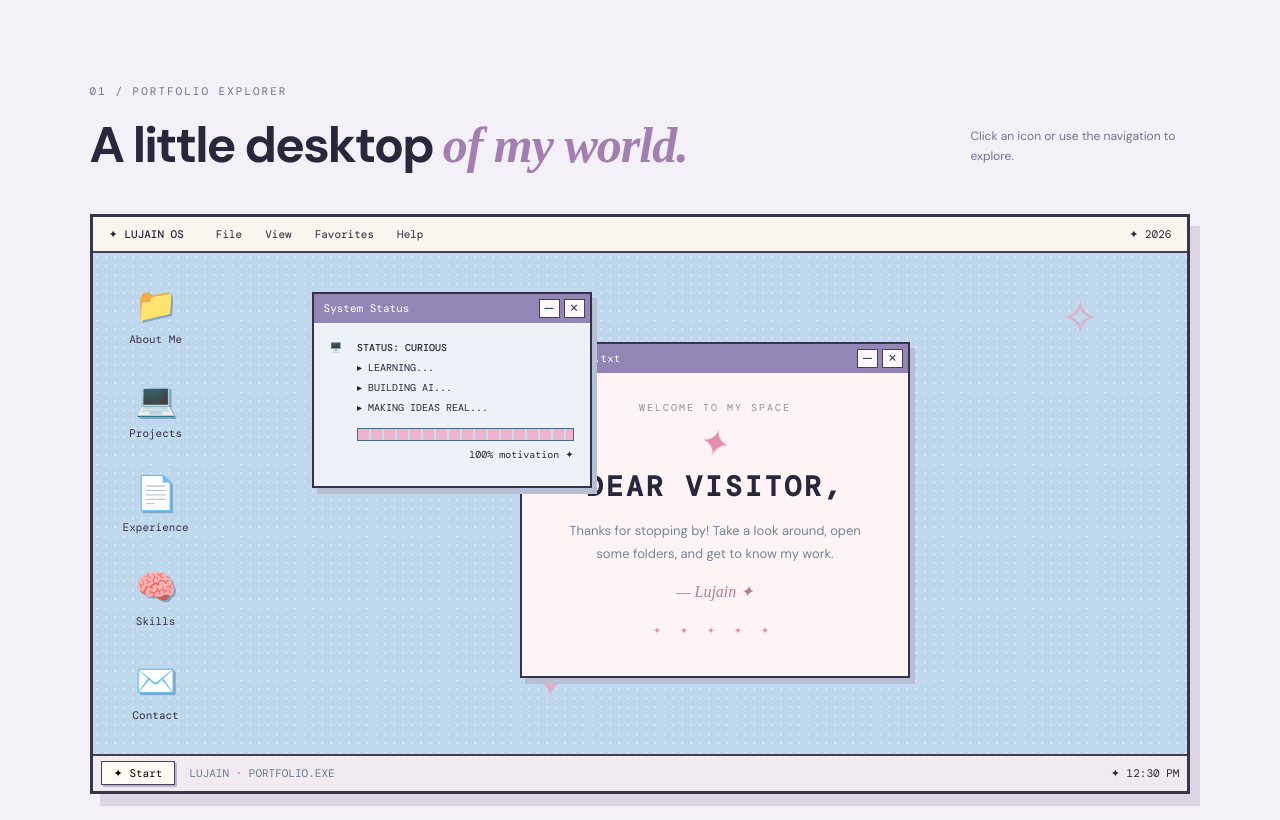
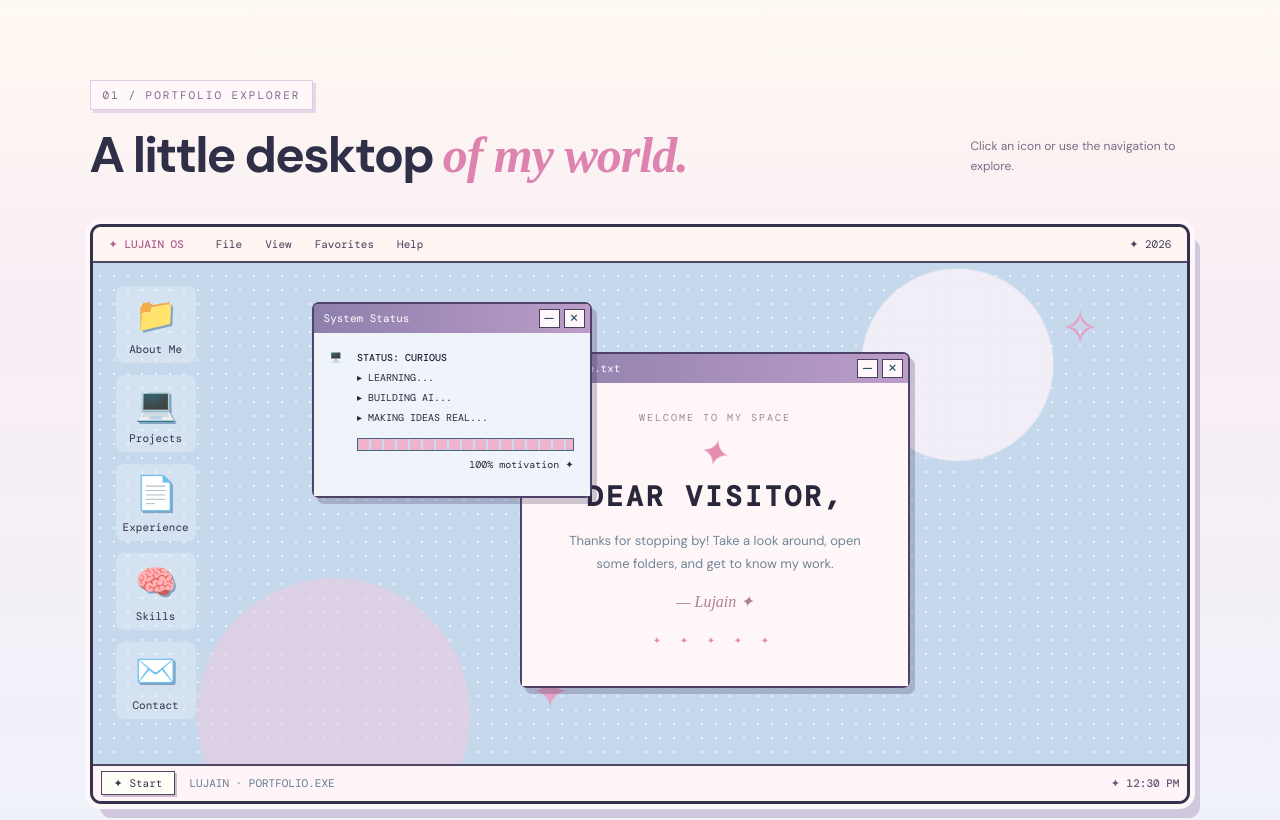
Before and after one commit to Lujain-Alahmari/portfolio, a plain HTML site: page index.html in a window 1280 px wide. Shown: the part 800-1620 px from the top of the page. Drawn offline with nearby package versions, Linux system fonts and the light colour scheme; a web font is replaced by a local one.

Commit message:
Refine second-section desktop styling with cohesive pastel retro palette

```diff
--- a/styles.css
+++ b/styles.css
@@ -129,3 +129,80 @@ body {background:#fffaf1;color:var(--ink)}
 .bottom-note {background:#fffaf1}
 .bottom-note span span {color:#e48eaf}
 .nav-spark {color:#cd80ac}
+
+/* Second section: coordinated retro desktop, preserving all window interactions. */
+.desktop-section {
+  background:linear-gradient(180deg,#fffaf1 0%,#f9edf5 33%,#eef2fa 100%);
+  border-top:1px solid #eee1e6;
+}
+.desktop-header {align-items:end;}
+.desktop-header .section-index {
+  display:inline-block;
+  padding:7px 12px;
+  background:#fff8fa;
+  color:#80688f;
+  border:1px solid #dccde2;
+  box-shadow:3px 3px 0 #e7d6ea;
+}
+.desktop-header h2 {color:#2f3048;}
+.desktop-header h2 em {color:#de83af;}
+.desktop-header p {color:#786b86;}
+.desktop {
+  background-color:#c6d9ec;
+  background-image:
+    radial-gradient(circle at 79% 24%,rgba(255,245,250,.75) 0 95px,transparent 97px),
+    radial-gradient(circle at 22% 85%,rgba(245,198,220,.45) 0 135px,transparent 138px),
+    radial-gradient(#e6f1fb 1px,transparent 1px);
+  background-size:auto,auto,14px 14px;
+  border:3px solid #37324b;
+  border-radius:11px;
+  box-shadow:0 0 0 5px #fdf7fa,10px 14px 0 #d2c8dd;
+}
+.desktop-menu {
+  background:#fff6f4;
+  border-bottom:2px solid #4e4766;
+  color:#453f59;
+  border-radius:7px 7px 0 0;
+}
+.desktop-menu>span:first-child {color:#ad608a;}
+.desktop-icons {gap:12px;}
+.desktop-icon {
+  border-radius:8px;
+  background:rgba(255,255,255,.24);
+  transition:background .2s ease,transform .2s ease,box-shadow .2s ease;
+}
+.desktop-icon:hover,.desktop-icon:focus-visible {
+  background:#fff5fc;
+  border-color:#a083b0;
+  box-shadow:3px 3px 0 #d7bfdd;
+}
+.desktop-window {
+  border:2px solid #4f4269;
+  border-radius:7px;
+  box-shadow:5px 6px 0 rgba(72,56,94,.26);
+}
+.desktop-window .window-titlebar {
+  background:linear-gradient(90deg,#8d7fac,#bd9dc9);
+  border-radius:4px 4px 0 0;
+}
+.welcome-content {background:#fff7f7;}
+.status-content {background:#eff4fb;}
+.taskbar {
+  background:#fff4f7;
+  border-top:2px solid #504765;
+  border-radius:0 0 6px 6px;
+}
+.start-button {
+  background:#fffdf8;
+  color:#3b344d;
+  border-color:#504765;
+  box-shadow:2px 2px 0 #d1b9d2;
+}
+.taskbar-clock {color:#695675;font-weight:500;}
+.desktop-sticker {color:#ec92b9;}
+@media(max-width:720px){
+  .desktop-header .section-index {padding:6px 9px;}
+  .desktop-icons {gap:2px;}
+  .desktop-icon {background:transparent;border-radius:5px;}
+  .desktop {box-shadow:0 0 0 3px #fdf7fa,5px 7px 0 #d2c8dd;}
+}
```
